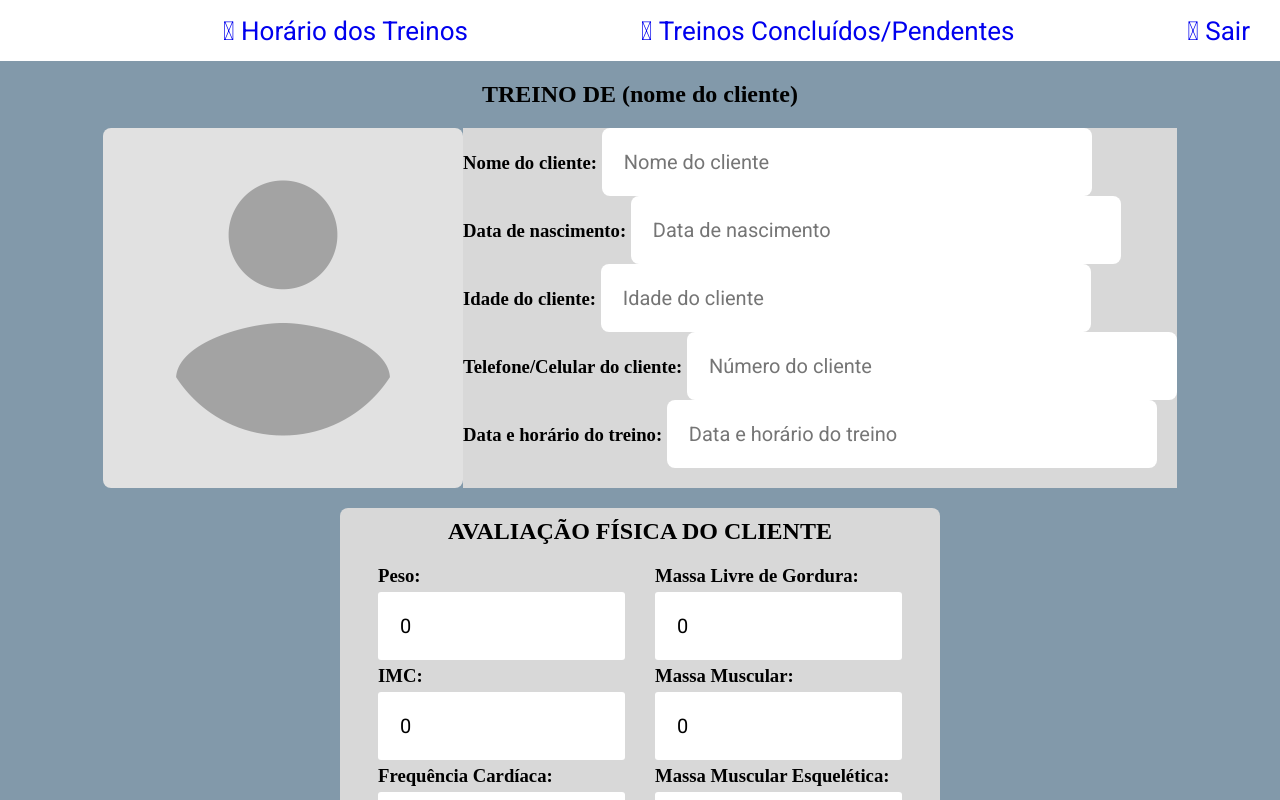
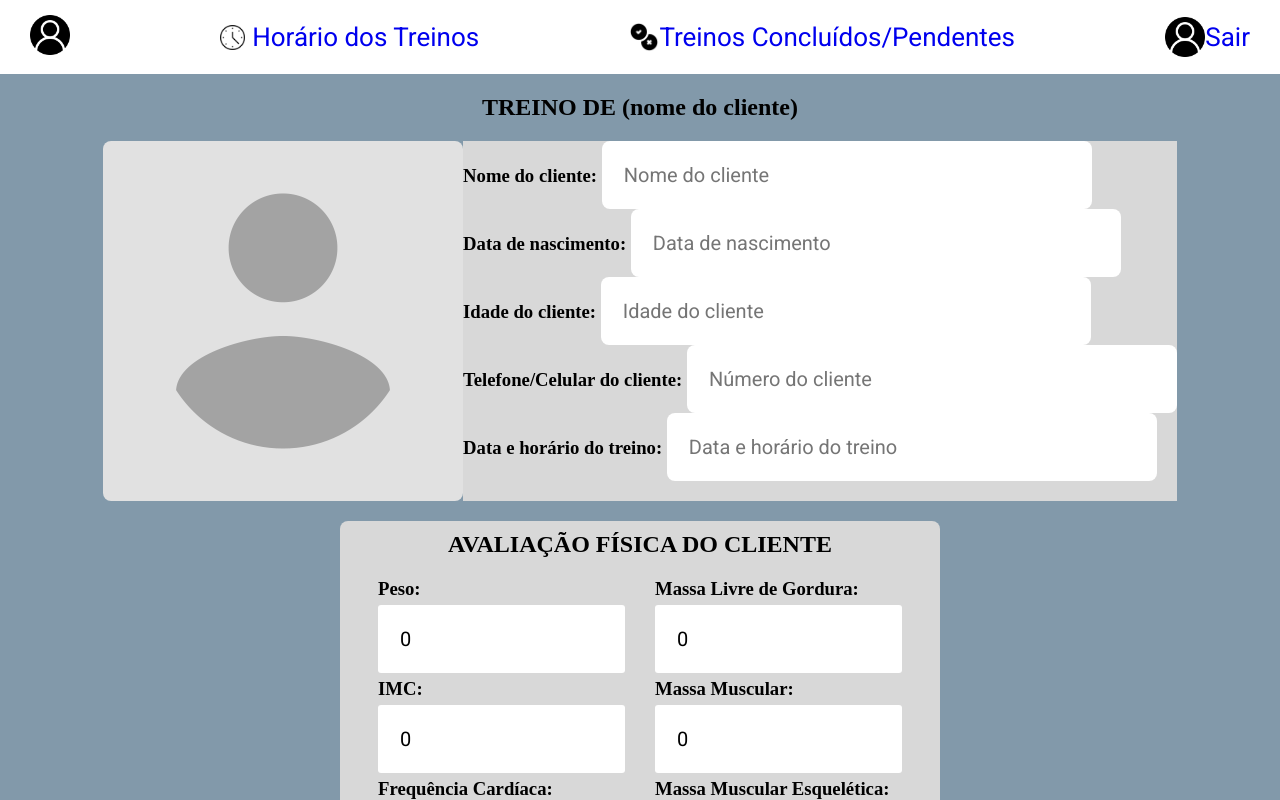
Before and after one commit to GuilhermeFio/Athenas, a React (Create React App) app in the folder frontend/: page /treinoCliente in a window 1280 px wide. Shown: the top 800 px of the page. Built offline with nearby package versions, Linux system fonts and the light colour scheme.

Commit message:
Mudanças no menu.

```diff
--- a/frontend/src/components/abasMenu/index.jsx
+++ b/frontend/src/components/abasMenu/index.jsx
@@ -5,10 +5,24 @@ export default function Menu (){
     return(
         <div className='menu'>
             <div className='opcoes'>
-                <Link to={'/infosUsuario'}><i id='user' class="fa-solid fa-user"></i></Link>
-                <Link to = {'/horariosTreinos'}><i id='treinos' class="fa-solid fa-calendar-days"> Horário dos Treinos </i></Link>
-                <Link to = {'/treinosFinalPend'}><i id='finpends' class="fa-regular fa-calendar-check"> Treinos Concluídos/Pendentes </i></Link>
-                <Link to = {'/loginUsuario'}><i id='logout' class="fa-solid fa-right-from-bracket"> Sair </i></Link>
+                <div className="usuario">
+                    <Link to={'/infosUsuario'}><img className='user' src='/assets/images/user.png'/></Link>
+                </div>
+
+                <div className="horarios">
+                    <img className='horas' src='/assets/images/relogio.png'/>
+                    <Link to = {'/horariosTreinos'}><p>Horário dos Treinos</p></Link>
+                </div>
+
+                <div className="finalpends">
+                    <img className='finpends' src='/assets/images/finpends.png'/>
+                    <Link to = {'/treinosFinalPend'}><p>Treinos Concluídos/Pendentes</p></Link>
+                </div>
+
+                <div className="sair">
+                    <img className='user' src='/assets/images/user.png'/>
+                    <Link to = {'/loginUsuario'}><p>Sair</p></Link>
+                </div>
             </div>
         </div>
     )
--- a/frontend/src/components/abasMenu/index.scss
+++ b/frontend/src/components/abasMenu/index.scss
@@ -13,10 +13,52 @@
         padding-left: 30px;
         padding-right: 30px;
 
-        #user{
+        .usuario{
+            display: flex;
+            flex-direction: row;
+            justify-content: center;
+            align-items: center;
+
+            .user{
+                width: 40px;
+            }
         }
 
-        i{
+        .horarios{
+            display: flex;
+            flex-direction: row;
+            justify-content: center;
+            align-items: center;
+            gap: 7px;
+
+            .horas{
+                width: 25px;
+            }
+        }
+
+        .finalpends{
+            display: flex;
+            flex-direction: row;
+            justify-content: center;
+            align-items: center;
+
+            .finpends{
+                width: 30px;
+            }
+        }
+
+        .sair{
+            display: flex;
+            flex-direction: row;
+            justify-content: center;
+            align-items: center;
+
+            .user{
+                width: 40px;
+            }
+        }
+
+        p{
             font: 400 26px 'Roboto';
         }
     }
```
Also changed, not shown: frontend/public/assets/images/finpends.png (added), frontend/public/assets/images/user.png (added).
